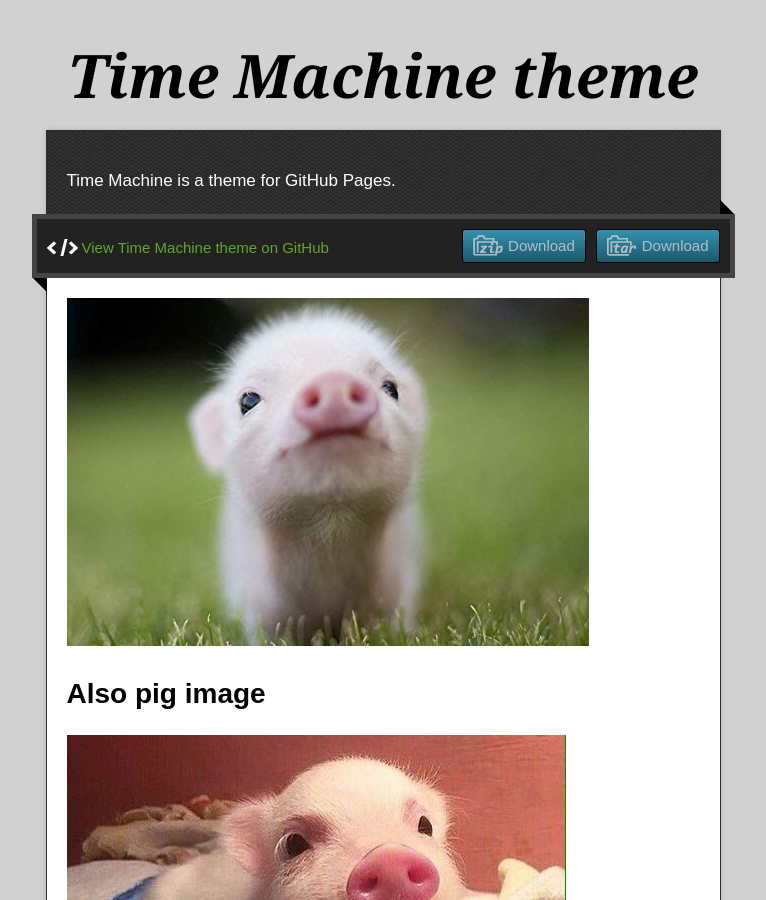
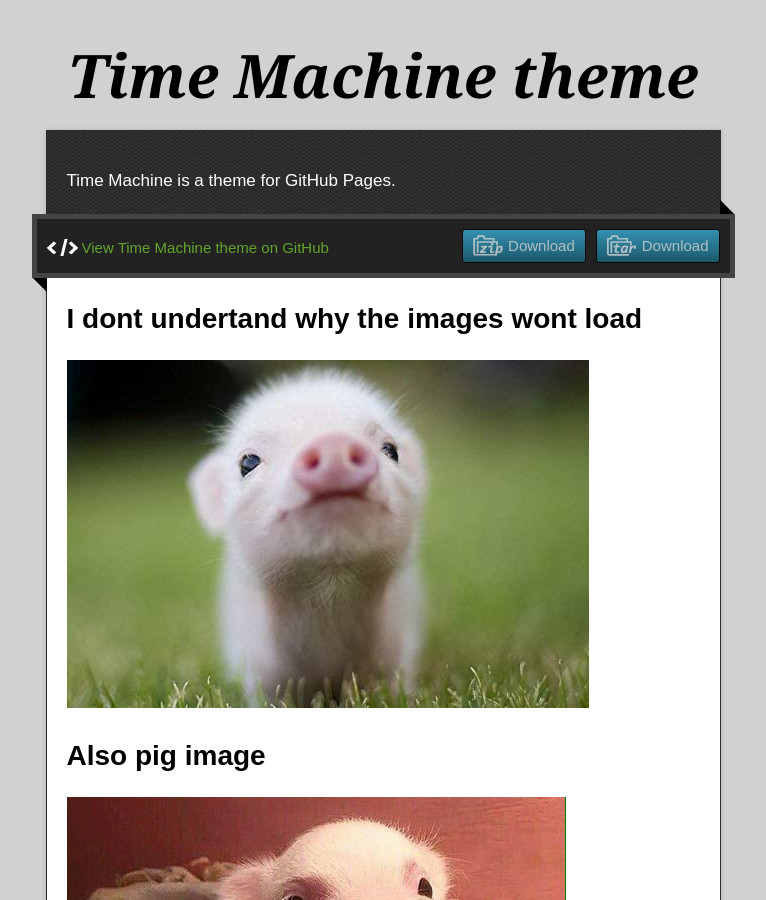
Before and after one commit to stankiewicz565/piggles.github.io, a Jekyll site: the page built from index.md, in a window 1280 px wide and 900 px high. Shown: the whole window, without its empty margins (257-1023 px from the left). Built offline with Jekyll 4.4.1, drawn with Linux system fonts in a browser that asks for light colours; our own code applies the rules of GitHub Pages for plain Markdown files.

Commit message:
getting pig back6

```diff
--- a/index.md
+++ b/index.md
@@ -2,6 +2,8 @@
 layout: default
 ---
 
+
+# I dont undertand why the images wont load
 ![cutePig](https://github.com/stankiewicz565/piggles.github.io/blob/master/images/cutePig.jpg)
 
 # Also pig image
```
